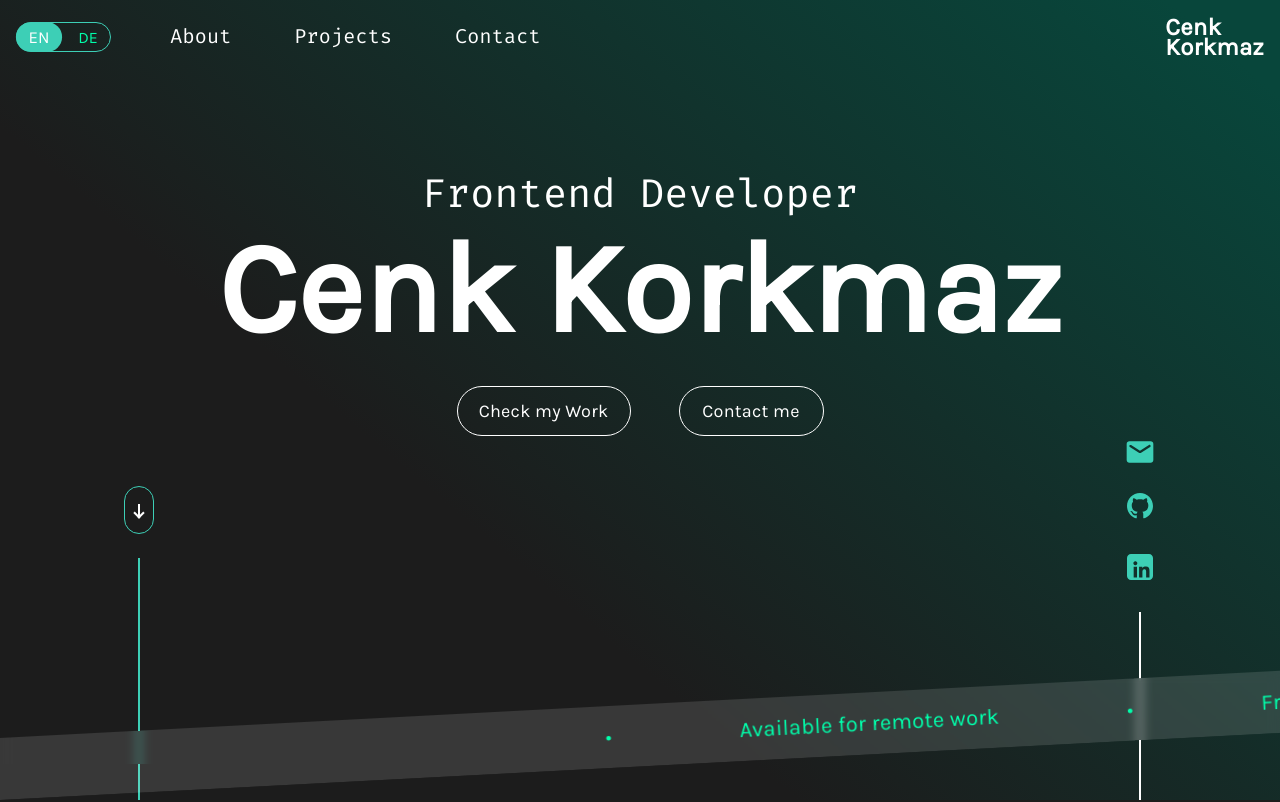
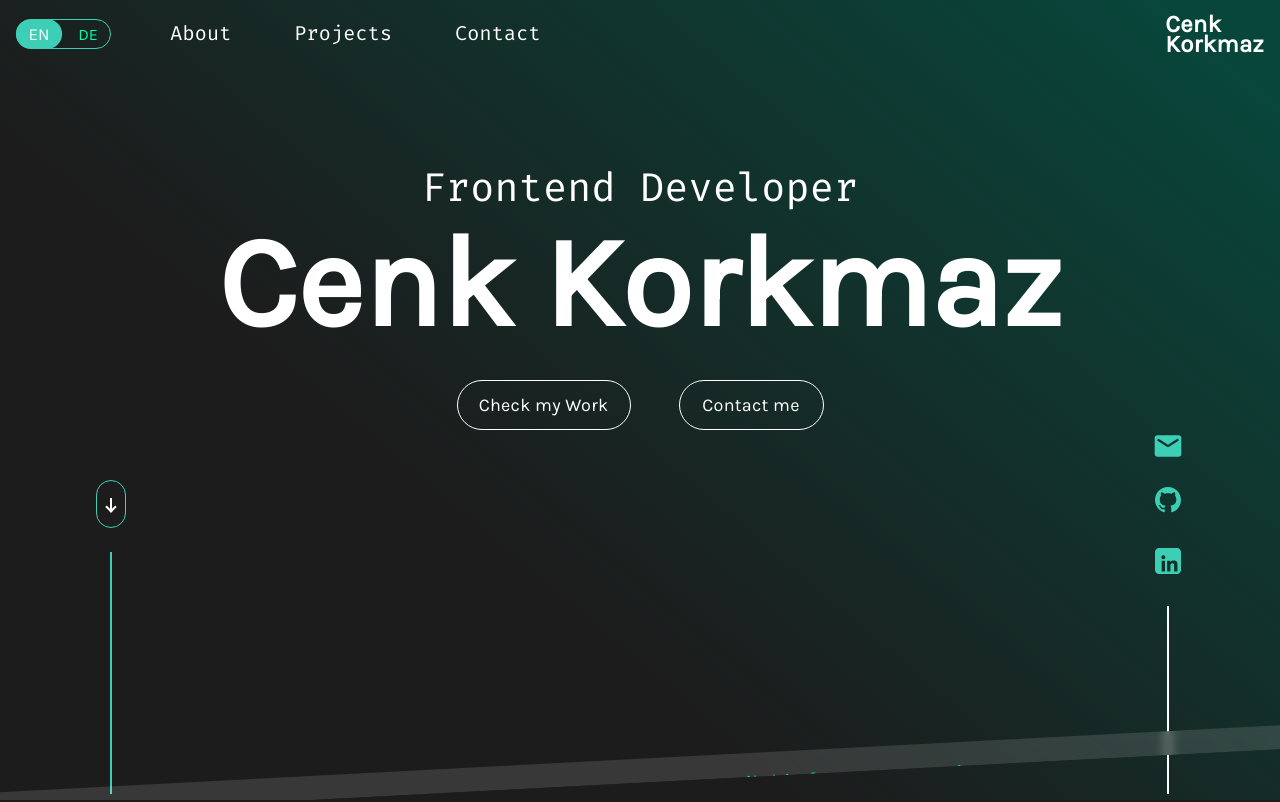
Before and after one commit to CenkKorkmaz92/MyPortfolio, an Angular app: page / in a window 1280 px wide. Shown: the top 802 px of the page. Built offline with nearby package versions, Linux system fonts and the light colour scheme.

Commit message:
hero responsive

```diff
--- a/src/app/hero/hero.component.scss
+++ b/src/app/hero/hero.component.scss
@@ -3,6 +3,7 @@
     width: 100%;
     display: flex;
     flex-direction: column;
+    align-items: center;
     height: 100vh;
     background-image: url('../../assets/img/backgrounds/background_first_section.svg');
     background-size: cover;
@@ -20,6 +21,8 @@
         justify-content: space-between;
         align-items: center;
         height: 98px;
+        max-width: 1440px;
+        width: 100%;
 
         .logo {
             font-family: 'Karla', sans-serif;
@@ -301,7 +304,7 @@
     }
 
     .hero-marquee {
-        position: absolute;
+        max-width: 2560px;
         bottom: 0;
         left: 0;
         width: 100%;
@@ -348,6 +351,8 @@
         display: flex;
         justify-content: space-between;
         align-items: flex-end;
+        max-width: 1440px;
+        width: 100%;
 
         .scroll-icon {
             display: flex;
@@ -384,8 +389,8 @@
                     color: white;
 
                     &:hover {
-                            color: rgba(61, 207, 182, 1);
-                            cursor: pointer;
+                        color: rgba(61, 207, 182, 1);
+                        cursor: pointer;
                     }
                 }
 
@@ -495,7 +500,8 @@
             display: none;
         }
 
-        img, .mail-button {
+        img,
+        .mail-button {
             width: 32px !important;
             height: auto !important;
             display: block !important;
@@ -511,50 +517,13 @@
     }
 }
 
-@media (max-width: 3820px) {
-    .scroll-icon {
-        margin-left: 1200px !important;
-    }
-    .social-links {
-        padding-right: 1220px !important;
-    }
-
-    .navbar {
-        justify-content: space-evenly !important;
-    }
-}
-
-@media (max-width: 2560px) {
-    .scroll-icon {
-        margin-left: 600px !important;
-    }
-    .social-links {
-        padding-right: 600px !important;
-    }
-
-    .navbar {
-        justify-content: space-around !important;
-    }
-}
-
 @media (max-width: 1920px) {
-    .scroll-icon {
-        margin-left: 124px !important;
-    }
-    .social-links {
-        padding-right: 124px !important;
-    }
-
     .navbar {
         justify-content: space-between !important;
     }
 }
 
 @media (max-width: 1024px) {
-    .hero-content {
-        padding-top: 118px !important;
-    }
-
     .hero-marquee {
         padding: 0px 8px !important;
     }
```
